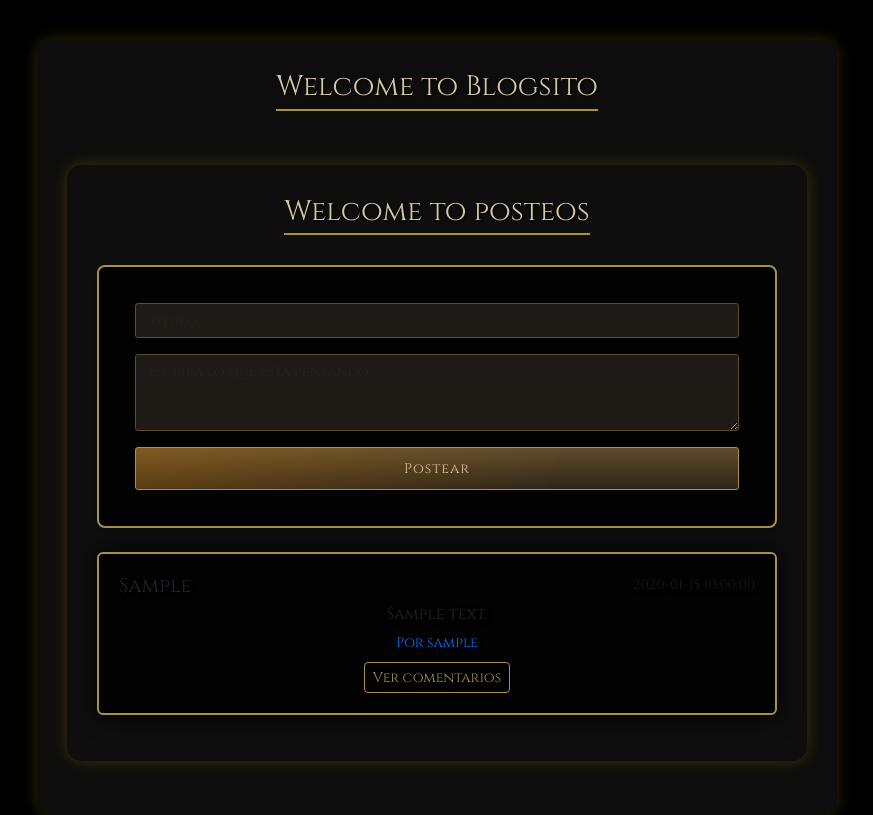
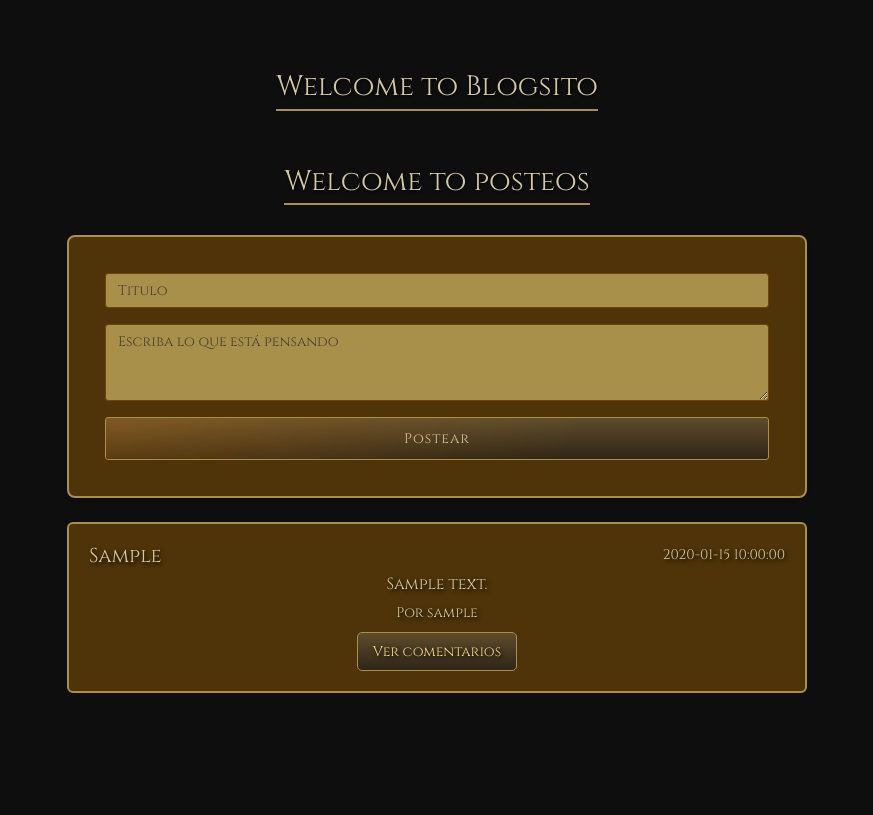
Before and after one commit to Magucero/blogsito, a Flask app: page /posts in a window 1280 px wide. Shown: the whole page, without its empty margins (203-1076 px from the left). After the commit the page ends 693 px from the top, so only its background shows below. Run offline with Flask 3, Linux system fonts and the light colour scheme; tables that the repository leaves empty hold one stand-in row (values such as "Sample post").

Commit message:
blogsito con front ultra

```diff
--- a/templates/layout.html
+++ b/templates/layout.html
@@ -18,7 +18,6 @@
             background-color: rgba(15, 15, 15, 0.92);
             padding: 30px;
             border-radius: 15px;
-            box-shadow: 0px 0px 15px rgba(255, 215, 0, 0.2);
             margin-top: 40px;
         }
         h1, h2 {
@@ -45,8 +44,9 @@
             transition: 0.3s ease;
         }
         .nav-link:hover {
-            background-color: #f5d782;
-            color: #0d0d0d;
+            background: linear-gradient(to bottom, #8b5e3c, #3a2f1f);
+            color: #fff3d4;
+            box-shadow: 0 0 15px rgba(255, 140, 0, 0.6);
         }
         .btn-instagram {
             background: linear-gradient(45deg, #b08d57, #8b5e3c, #b08d57);
--- a/templates/posteos_ver.html
+++ b/templates/posteos_ver.html
@@ -126,6 +126,10 @@
         color: #aaa;
         font-style: italic;
     }
+    .form-control::placeholder{
+        color: white;
+        opacity: 1;
+    }
 </style>
 
 <div class="container">
--- a/templates/posts.html
+++ b/templates/posts.html
@@ -7,7 +7,7 @@
     @import url('https://fonts.googleapis.com/css2?family=Cinzel:wght@400;700&display=swap');
 
     body {
-        background:black;
+        background:#0E0E0E;
         color: #d4c7a1;
         font-family: 'Cinzel', serif;
         text-shadow: 2px 2px 4px #000;
@@ -24,17 +24,17 @@
     }
 
     .card, .list-group-item {
-        background: rgba(0, 0, 0, 0.85);
+        background: #543808eb;
         border: 2px solid #a88f4a;
         border-radius: 8px;
         padding: 20px;
-        box-shadow: 0 0 25px #000;
+
     }
 
     .form-control {
-        background-color: #1e1b17;
+        background-color: #a88f4a;
         color: #d4c7a1;
-        border: 1px solid #5e4c2c;
+        border: 1px solid #754d08c5;
         border-radius: 3px;
         font-size: 14px;
         font-family: 'Cinzel', serif;
@@ -82,6 +82,10 @@
         box-shadow: 0 0 20px rgba(255,140,0,0.7);
     }
 
+    .list-group-item {
+        color: #D4C7A1;
+    }
+
     button:hover::after {
         left: 100%;
         transition: left 0.6s ease;
@@ -99,13 +103,39 @@
         color: #d4c7a1;
         font-family: 'Cinzel', serif;
     }
+    .text-mu{
+        color: #D4C7A1;
+    }
+    .usuario{
+        color: #D4C7A1;
+    }
+
 
     .container {
         max-width: 800px;
     }
+     a {
+        color: #f5d782;
+        text-decoration: none;
+        font-size: 14px;
+        font-family: 'Cinzel', serif;
+        border: 1px solid #a88f4a;
+        padding: 8px 15px;
+        border-radius: 5px;
+        background: linear-gradient(to bottom, #5e4c2c, #2f2617);
+        transition: 0.3s;
+        display: inline-block;
+    }
+
+    a:hover {
+        background: linear-gradient(to bottom, #8b5e3c, #3a2f1f);
+        color: #fff3d4;
+        box-shadow: 0 0 15px rgba(255, 140, 0, 0.6);
+    }
+
 </style>
 
-<div class="container my-4 text-center bg=blue">
+<div class="containerr my-4 text-center ">
     <h1>Welcome to posteos</h1>
 
     <!-- Formulario para crear post -->
@@ -131,15 +161,15 @@
     {% else %}
         <div class="list-group">
             {% for post in postsList %}
-                <div class="list-group-item list-group-item-action mb-3 rounded">
+                <div class="list-group-item  mb-3 rounded">
                     <div class="d-flex w-100 justify-content-between">
                         <h5 class="mb-1">{{ post.tittle }}</h5>
-                        <small class="text-muted">{{ post.date }}</small>
+                        <small class="text-mu">{{ post.date }}</small>
                     </div>
                     <p class="mb-1">{{ post.content }}</p>
-                    <small class="text-primary">Por {{ post.user.username }}</small>
+                    <small class="usuario">Por {{ post.user.username }}</small>
                     <div class="mt-2">
-                        <a href="/posts/{{post.id}}" class="btn btn-outline-primary btn-sm" style="border-color:#a88f4a; color:#a88f4a;">Ver comentarios</a>
+                        <a href="/posts/{{post.id}}">Ver comentarios</a>
                     </div>
                 </div>
             {% endfor %}
```
